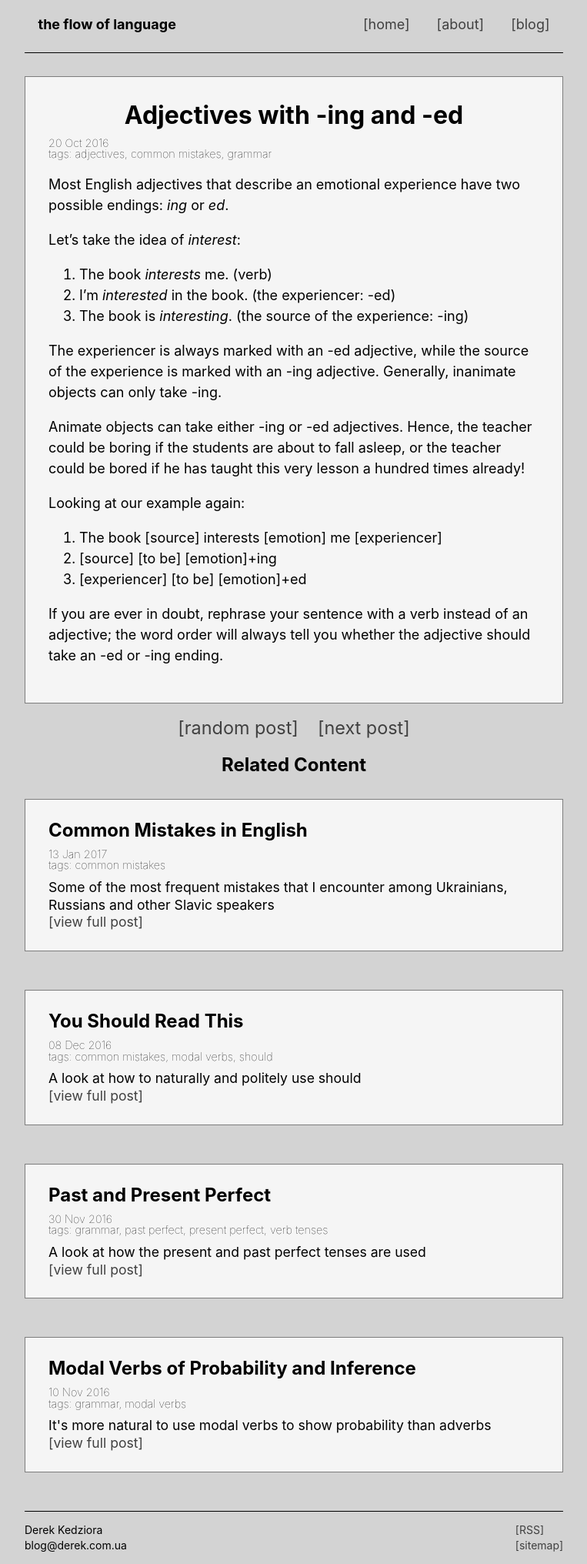
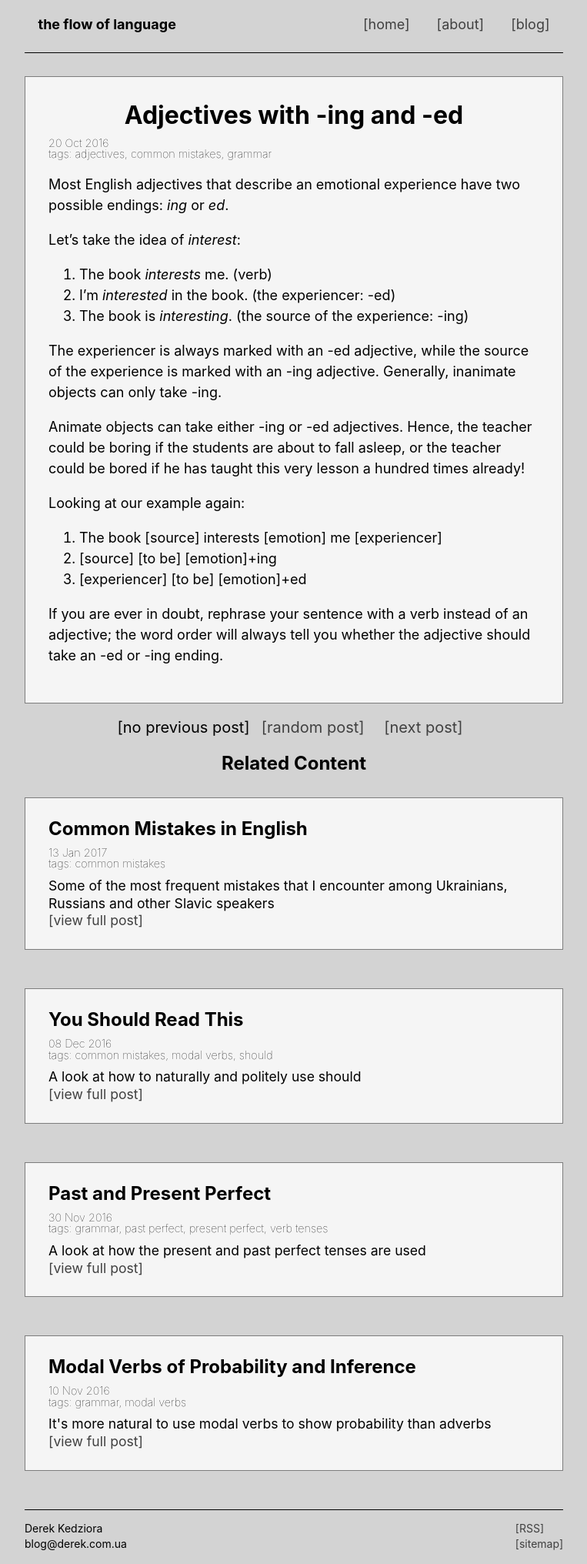
Before and after one commit to ZeroDeth/derekkedziora.github.io, a Jekyll site: the page built from _posts/2016-10-20-adjectives-with-ing-and-ed.md, in a window 1280 px wide. Shown: the whole page at 77% size, without its empty margins (258-1021 px from the left). Built offline with Jekyll 4.4.1, drawn with Linux system fonts in a browser that asks for light colours; comment, search, counter and statistics services are not loaded.

Commit message:
next / previous post links improved

```diff
--- a/_includes/next-previous-links.html
+++ b/_includes/next-previous-links.html
@@ -3,9 +3,15 @@
     {% unless page.previous.url == post.url %}
       <li><a href="{{page.previous.url}}">[previous post]</a></li>
     {% endunless %}
+    {% if page.previous.url == post.url %}
+      <li>[no previous post]</li>
+    {% endif %}
     <li><a id="randoLink" href"">[random post]</a>{% include random-post.html %}</li>
     {% unless page.next.url == post.url %}
       <li><a href="{{page.next.url}}">[next post]</a></li>
     {% endunless %}
+    {% if page.next.url == post.url %}
+      <li>[no next post]</li>
+    {% endif %}
   </ul>
 </div>
--- a/css/main.css
+++ b/css/main.css
@@ -140,7 +140,7 @@ footer ul {
 
 .next-previous-links a {
   text-decoration: none;
-  font-size: 1.3em;
+  font-size: 20px;
   padding: 0px 10px 0px 10px;
 }
 
@@ -151,6 +151,7 @@ footer ul {
 
 .next-previous-links li {
   display: inline;
+  font-size: 20px;
 }
 
 #index-tag-line {
```
